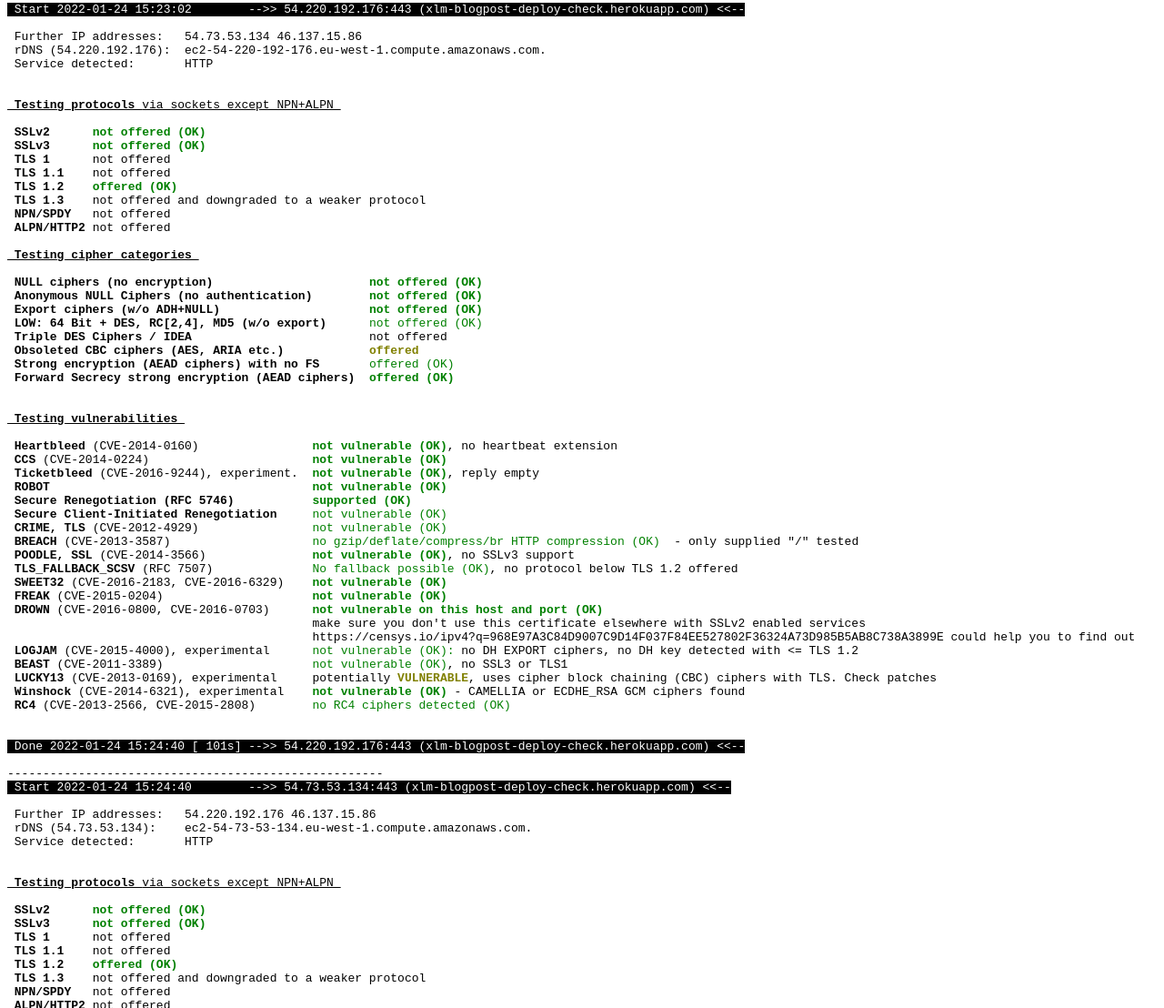
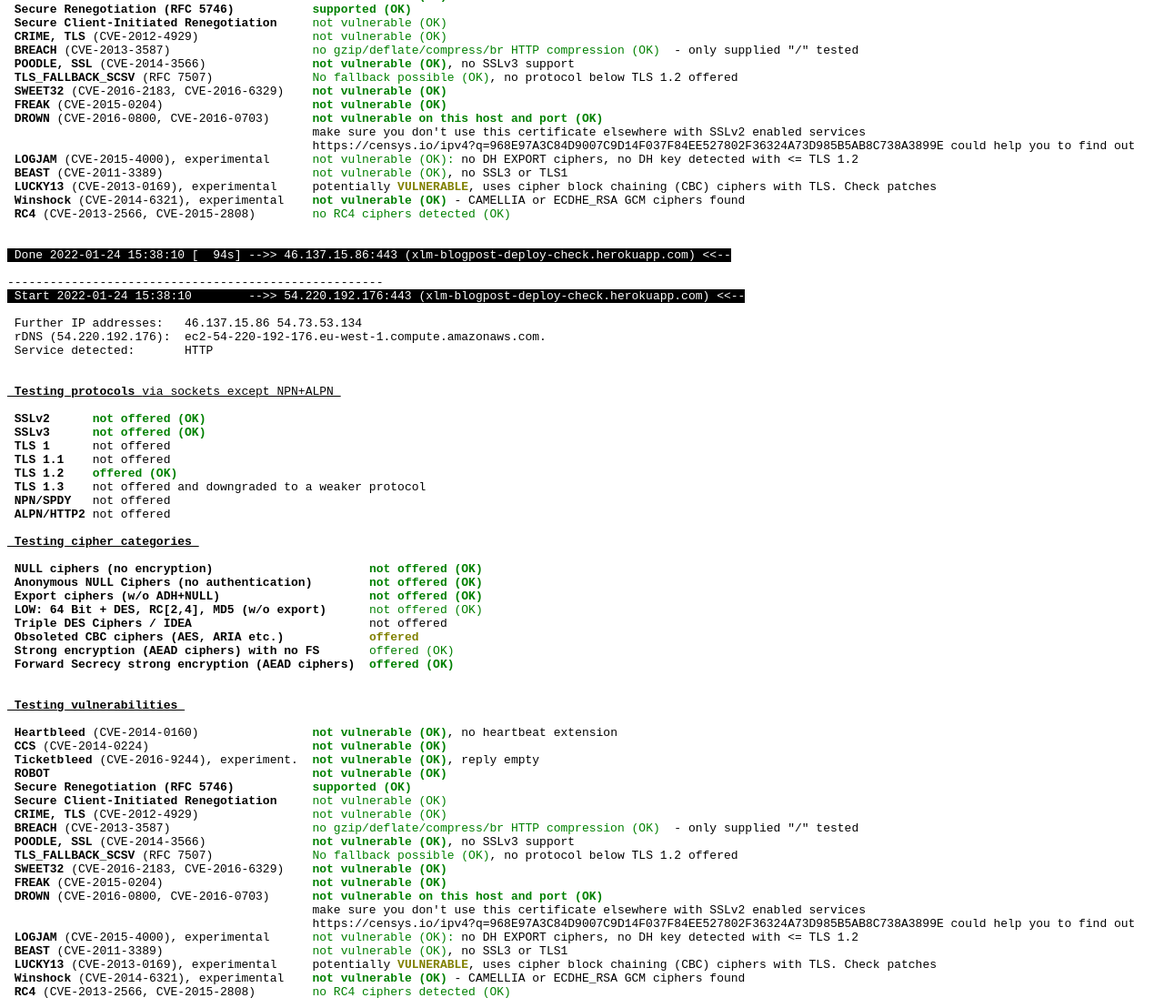
Before and after one commit to ExcelliumSA/PostDeploymentSecurityCheck-Study, a plain HTML site: page docs/index.html in a window 1280 px wide. Shown: the part 2320-3428 px from the top of the page at 91% size. Drawn offline with Linux system fonts and the light colour scheme.

Commit message:
Sync validation html report

```diff
--- a/docs/index.html
+++ b/docs/index.html
@@ -8,99 +8,6 @@
 </head>
 <body>
 <pre>
-Reading package lists...
-Building dependency tree...
-Reading state information...
-curl is already the newest version (7.68.0-1ubuntu2.7).
-wget is already the newest version (1.20.3-1ubuntu2).
-jq is already the newest version (1.6-1ubuntu0.20.04.1).
-git is already the newest version (1:2.34.1-0ppa1~ubuntu20.04.1).
-The following additional packages will be installed:
-  golang-1.13 golang-1.13-doc golang-1.13-go golang-1.13-race-detector-runtime
-  golang-1.13-src golang-doc golang-go golang-race-detector-runtime golang-src
-Suggested packages:
-  bzr | brz
-The following NEW packages will be installed:
-  golang golang-1.13 golang-1.13-doc golang-1.13-go
-  golang-1.13-race-detector-runtime golang-1.13-src golang-doc golang-go
-  golang-race-detector-runtime golang-src
-0 upgraded, 10 newly installed, 0 to remove and 17 not upgraded.
-Need to get 63.5 MB of archives.
-After this operation, 329 MB of additional disk space will be used.
-Get:1 http://azure.archive.ubuntu.com/ubuntu focal/main amd64 golang-1.13-src amd64 1.13.8-1ubuntu1 [12.6 MB]
-Get:2 http://azure.archive.ubuntu.com/ubuntu focal/main amd64 golang-1.13-go amd64 1.13.8-1ubuntu1 [47.6 MB]
-Get:3 http://azure.archive.ubuntu.com/ubuntu focal/main amd64 golang-1.13-doc all 1.13.8-1ubuntu1 [2525 kB]
-Get:4 http://azure.archive.ubuntu.com/ubuntu focal/main amd64 golang-1.13 all 1.13.8-1ubuntu1 [11.2 kB]
-Get:5 http://azure.archive.ubuntu.com/ubuntu focal/main amd64 golang-src amd64 2:1.13~1ubuntu2 [4044 B]
-Get:6 http://azure.archive.ubuntu.com/ubuntu focal/main amd64 golang-go amd64 2:1.13~1ubuntu2 [22.0 kB]
-Get:7 http://azure.archive.ubuntu.com/ubuntu focal/main amd64 golang-doc all 2:1.13~1ubuntu2 [2948 B]
-Get:8 http://azure.archive.ubuntu.com/ubuntu focal/main amd64 golang amd64 2:1.13~1ubuntu2 [2900 B]
-Get:9 http://azure.archive.ubuntu.com/ubuntu focal/main amd64 golang-1.13-race-detector-runtime amd64 0.0+svn332029-0ubuntu2 [713 kB]
-Get:10 http://azure.archive.ubuntu.com/ubuntu focal/main amd64 golang-race-detector-runtime amd64 2:1.13~1ubuntu2 [3836 B]
-Fetched 63.5 MB in 3s (24.5 MB/s)
-Selecting previously unselected package golang-1.13-src.
-(Reading database ...
-(Reading database ... 5%
-(Reading database ... 10%
-(Reading database ... 15%
-(Reading database ... 20%
-(Reading database ... 25%
-(Reading database ... 30%
-(Reading database ... 35%
-(Reading database ... 40%
-(Reading database ... 45%
-(Reading database ... 50%
-(Reading database ... 55%
-(Reading database ... 60%
-(Reading database ... 65%
-(Reading database ... 70%
-(Reading database ... 75%
-(Reading database ... 80%
-(Reading database ... 85%
-(Reading database ... 90%
-(Reading database ... 95%
-(Reading database ... 100%
-(Reading database ... 236854 files and directories currently installed.)
-Preparing to unpack .../0-golang-1.13-src_1.13.8-1ubuntu1_amd64.deb ...
-Unpacking golang-1.13-src (1.13.8-1ubuntu1) ...
-Selecting previously unselected package golang-1.13-go.
-Preparing to unpack .../1-golang-1.13-go_1.13.8-1ubuntu1_amd64.deb ...
-Unpacking golang-1.13-go (1.13.8-1ubuntu1) ...
-Selecting previously unselected package golang-1.13-doc.
-Preparing to unpack .../2-golang-1.13-doc_1.13.8-1ubuntu1_all.deb ...
-Unpacking golang-1.13-doc (1.13.8-1ubuntu1) ...
-Selecting previously unselected package golang-1.13.
-Preparing to unpack .../3-golang-1.13_1.13.8-1ubuntu1_all.deb ...
-Unpacking golang-1.13 (1.13.8-1ubuntu1) ...
-Selecting previously unselected package golang-src.
-Preparing to unpack .../4-golang-src_2%3a1.13~1ubuntu2_amd64.deb ...
-Unpacking golang-src (2:1.13~1ubuntu2) ...
-Selecting previously unselected package golang-go.
-Preparing to unpack .../5-golang-go_2%3a1.13~1ubuntu2_amd64.deb ...
-Unpacking golang-go (2:1.13~1ubuntu2) ...
-Selecting previously unselected package golang-doc.
-Preparing to unpack .../6-golang-doc_2%3a1.13~1ubuntu2_all.deb ...
-Unpacking golang-doc (2:1.13~1ubuntu2) ...
-Selecting previously unselected package golang.
-Preparing to unpack .../7-golang_2%3a1.13~1ubuntu2_amd64.deb ...
-Unpacking golang (2:1.13~1ubuntu2) ...
-Selecting previously unselected package golang-1.13-race-detector-runtime.
-Preparing to unpack .../8-golang-1.13-race-detector-runtime_0.0+svn332029-0ubuntu2_amd64.deb ...
-Unpacking golang-1.13-race-detector-runtime (0.0+svn332029-0ubuntu2) ...
-Selecting previously unselected package golang-race-detector-runtime.
-Preparing to unpack .../9-golang-race-detector-runtime_2%3a1.13~1ubuntu2_amd64.deb ...
-Unpacking golang-race-detector-runtime (2:1.13~1ubuntu2) ...
-Setting up golang-1.13-src (1.13.8-1ubuntu1) ...
-Setting up golang-1.13-race-detector-runtime (0.0+svn332029-0ubuntu2) ...
-Setting up golang-1.13-go (1.13.8-1ubuntu1) ...
-Setting up golang-src (2:1.13~1ubuntu2) ...
-Setting up golang-race-detector-runtime (2:1.13~1ubuntu2) ...
-Setting up golang-go (2:1.13~1ubuntu2) ...
-Setting up golang-1.13-doc (1.13.8-1ubuntu1) ...
-Setting up golang-1.13 (1.13.8-1ubuntu1) ...
-Setting up golang-doc (2:1.13~1ubuntu2) ...
-Setting up golang (2:1.13~1ubuntu2) ...
-Processing triggers for man-db (2.9.1-1) ...
 [+] Execute 'validate_http_security_response_headers'
  • HTTP security response headers test suites (/tmp/venom_security_headers_tests_suite.yml)
  	• Strict-Transport-Security FAILURE
@@ -160,66 +67,9 @@
 Permanent redirection to a HTTPS protocol is NOT in place.
 [+] Execute 'validate_tls_configuration'
 
-<span style="font-weight:bold;">Testing all IPv4 addresses (port 443): </span>54.220.192.176 54.73.53.134 46.137.15.86
+<span style="font-weight:bold;">Testing all IPv4 addresses (port 443): </span>54.73.53.134 46.137.15.86 54.220.192.176
 -----------------------------------------------------
-<span style="color:white;background-color:black;"> Start 2022-01-24 15:23:02        --&gt;&gt; 54.220.192.176:443 (xlm-blogpost-deploy-check.herokuapp.com) &lt;&lt;--</span>
-
- Further IP addresses:   54.73.53.134 46.137.15.86
- rDNS (54.220.192.176):  ec2-54-220-192-176.eu-west-1.compute.amazonaws.com.
- Service detected:       HTTP
-
-
-<span style="font-weight:bold;"></span><span style="text-decoration:underline;font-weight:bold;"> Testing protocols </span><span style="text-decoration:underline;">via sockets except NPN+ALPN </span>
-
-<span style="font-weight:bold;"> SSLv2      </span><span style="font-weight:bold;color:green;">not offered (OK)</span>
-<span style="font-weight:bold;"> SSLv3      </span><span style="font-weight:bold;color:green;">not offered (OK)</span>
-<span style="font-weight:bold;"> TLS 1      </span>not offered
-<span style="font-weight:bold;"> TLS 1.1    </span>not offered
-<span style="font-weight:bold;"> TLS 1.2    </span><span style="font-weight:bold;color:green;">offered (OK)</span>
-<span style="font-weight:bold;"> TLS 1.3    </span>not offered and downgraded to a weaker protocol
-<span style="font-weight:bold;"> NPN/SPDY   </span>not offered
-<span style="font-weight:bold;"> ALPN/HTTP2 </span>not offered
-
-<span style="font-weight:bold;"></span><span style="text-decoration:underline;font-weight:bold;"> Testing cipher categories </span>
-
-<span style="font-weight:bold;"> NULL ciphers (no encryption)                      </span><span style="font-weight:bold;color:green;">not offered (OK)</span>
-<span style="font-weight:bold;"> Anonymous NULL Ciphers (no authentication)        </span><span style="font-weight:bold;color:green;">not offered (OK)</span>
-<span style="font-weight:bold;"> Export ciphers (w/o ADH+NULL)                     </span><span style="font-weight:bold;color:green;">not offered (OK)</span>
-<span style="font-weight:bold;"> LOW: 64 Bit + DES, RC[2,4], MD5 (w/o export)      </span><span style="color:green;">not offered (OK)</span>
-<span style="font-weight:bold;"> Triple DES Ciphers / IDEA                         </span>not offered
-<span style="font-weight:bold;"> Obsoleted CBC ciphers (AES, ARIA etc.)            </span><span style="font-weight:bold;color:olive;">offered</span>
-<span style="font-weight:bold;"> Strong encryption (AEAD ciphers) with no FS       </span><span style="color:green;">offered (OK)</span>
-<span style="font-weight:bold;"> Forward Secrecy strong encryption (AEAD ciphers)  </span><span style="font-weight:bold;color:green;">offered (OK)</span>
-
-
-<span style="font-weight:bold;"></span><span style="text-decoration:underline;font-weight:bold;"> Testing vulnerabilities </span>
-
-<span style="font-weight:bold;"> Heartbleed</span> (CVE-2014-0160)                <span style="font-weight:bold;color:green;">not vulnerable (OK)</span>, no heartbeat extension
-<span style="font-weight:bold;"> CCS</span> (CVE-2014-0224)                       <span style="font-weight:bold;color:green;">not vulnerable (OK)</span>
-<span style="font-weight:bold;"> Ticketbleed</span> (CVE-2016-9244), experiment.  <span style="font-weight:bold;color:green;">not vulnerable (OK)</span>, reply empty
-<span style="font-weight:bold;"> ROBOT                                     </span><span style="font-weight:bold;color:green;">not vulnerable (OK)</span>
-<span style="font-weight:bold;"> Secure Renegotiation (RFC 5746)           </span><span style="font-weight:bold;color:green;">supported (OK)</span>
-<span style="font-weight:bold;"> Secure Client-Initiated Renegotiation     </span><span style="color:green;">not vulnerable (OK)</span>
-<span style="font-weight:bold;"> CRIME, TLS </span>(CVE-2012-4929)                <span style="color:green;">not vulnerable (OK)</span>
-<span style="font-weight:bold;"> BREACH</span> (CVE-2013-3587)                    <span style="color:green;">no gzip/deflate/compress/br HTTP compression (OK) </span> - only supplied &quot;/&quot; tested
-<span style="font-weight:bold;"> POODLE, SSL</span> (CVE-2014-3566)               <span style="font-weight:bold;color:green;">not vulnerable (OK)</span>, no SSLv3 support
-<span style="font-weight:bold;"> TLS_FALLBACK_SCSV</span> (RFC 7507)              <span style="color:green;">No fallback possible (OK)</span>, no protocol below TLS 1.2 offered
-<span style="font-weight:bold;"> SWEET32</span> (CVE-2016-2183, CVE-2016-6329)    <span style="font-weight:bold;color:green;">not vulnerable (OK)</span>
-<span style="font-weight:bold;"> FREAK</span> (CVE-2015-0204)                     <span style="font-weight:bold;color:green;">not vulnerable (OK)</span>
-<span style="font-weight:bold;"> DROWN</span> (CVE-2016-0800, CVE-2016-0703)      <span style="font-weight:bold;color:green;">not vulnerable on this host and port (OK)</span>
-                                           make sure you don't use this certificate elsewhere with SSLv2 enabled services
-                                           https://censys.io/ipv4?q=968E97A3C84D9007C9D14F037F84EE527802F36324A73D985B5AB8C738A3899E could help you to find out
-<span style="font-weight:bold;"> LOGJAM</span> (CVE-2015-4000), experimental      <span style="color:green;">not vulnerable (OK):</span> no DH EXPORT ciphers, no DH key detected with &lt;= TLS 1.2
-<span style="font-weight:bold;"> BEAST</span> (CVE-2011-3389)                     <span style="color:green;">not vulnerable (OK)</span>, no SSL3 or TLS1
-<span style="font-weight:bold;"> LUCKY13</span> (CVE-2013-0169), experimental     potentially <span style="font-weight:bold;color:olive;">VULNERABLE</span>, uses cipher block chaining (CBC) ciphers with TLS. Check patches
-<span style="font-weight:bold;"> Winshock</span> (CVE-2014-6321), experimental    <span style="font-weight:bold;color:green;">not vulnerable (OK)</span> - CAMELLIA or ECDHE_RSA GCM ciphers found
-<span style="font-weight:bold;"> RC4</span> (CVE-2013-2566, CVE-2015-2808)        <span style="color:green;">no RC4 ciphers detected (OK)</span>
-
-
-<span style="color:white;background-color:black;"> Done 2022-01-24 15:24:40 [ 101s] --&gt;&gt; 54.220.192.176:443 (xlm-blogpost-deploy-check.herokuapp.com) &lt;&lt;--</span>
-
------------------------------------------------------
-<span style="color:white;background-color:black;"> Start 2022-01-24 15:24:40        --&gt;&gt; 54.73.53.134:443 (xlm-blogpost-deploy-check.herokuapp.com) &lt;&lt;--</span>
+<span style="color:white;background-color:black;"> Start 2022-01-24 15:36:38        --&gt;&gt; 54.73.53.134:443 (xlm-blogpost-deploy-check.herokuapp.com) &lt;&lt;--</span>
 
  Further IP addresses:   54.220.192.176 46.137.15.86
  rDNS (54.73.53.134):    ec2-54-73-53-134.eu-west-1.compute.amazonaws.com.
@@ -273,10 +123,10 @@
 <span style="font-weight:bold;"> RC4</span> (CVE-2013-2566, CVE-2015-2808)        <span style="color:green;">no RC4 ciphers detected (OK)</span>
 
 
-<span style="color:white;background-color:black;"> Done 2022-01-24 15:26:19 [ 200s] --&gt;&gt; 54.73.53.134:443 (xlm-blogpost-deploy-check.herokuapp.com) &lt;&lt;--</span>
+<span style="color:white;background-color:black;"> Done 2022-01-24 15:37:23 [  47s] --&gt;&gt; 54.73.53.134:443 (xlm-blogpost-deploy-check.herokuapp.com) &lt;&lt;--</span>
 
 -----------------------------------------------------
-<span style="color:white;background-color:black;"> Start 2022-01-24 15:26:19        --&gt;&gt; 46.137.15.86:443 (xlm-blogpost-deploy-check.herokuapp.com) &lt;&lt;--</span>
+<span style="color:white;background-color:black;"> Start 2022-01-24 15:37:23        --&gt;&gt; 46.137.15.86:443 (xlm-blogpost-deploy-check.herokuapp.com) &lt;&lt;--</span>
 
  Further IP addresses:   54.220.192.176 54.73.53.134
  rDNS (46.137.15.86):    ec2-46-137-15-86.eu-west-1.compute.amazonaws.com.
@@ -330,20 +180,79 @@
 <span style="font-weight:bold;"> RC4</span> (CVE-2013-2566, CVE-2015-2808)        <span style="color:green;">no RC4 ciphers detected (OK)</span>
 
 
-<span style="color:white;background-color:black;"> Done 2022-01-24 15:27:59 [ 300s] --&gt;&gt; 46.137.15.86:443 (xlm-blogpost-deploy-check.herokuapp.com) &lt;&lt;--</span>
+<span style="color:white;background-color:black;"> Done 2022-01-24 15:38:10 [  94s] --&gt;&gt; 46.137.15.86:443 (xlm-blogpost-deploy-check.herokuapp.com) &lt;&lt;--</span>
 
 -----------------------------------------------------
-<span style="font-weight:bold;">Done testing now all IP addresses (on port 443): </span>54.220.192.176 54.73.53.134 46.137.15.86
+<span style="color:white;background-color:black;"> Start 2022-01-24 15:38:10        --&gt;&gt; 54.220.192.176:443 (xlm-blogpost-deploy-check.herokuapp.com) &lt;&lt;--</span>
+
+ Further IP addresses:   46.137.15.86 54.73.53.134
+ rDNS (54.220.192.176):  ec2-54-220-192-176.eu-west-1.compute.amazonaws.com.
+ Service detected:       HTTP
+
+
+<span style="font-weight:bold;"></span><span style="text-decoration:underline;font-weight:bold;"> Testing protocols </span><span style="text-decoration:underline;">via sockets except NPN+ALPN </span>
+
+<span style="font-weight:bold;"> SSLv2      </span><span style="font-weight:bold;color:green;">not offered (OK)</span>
+<span style="font-weight:bold;"> SSLv3      </span><span style="font-weight:bold;color:green;">not offered (OK)</span>
+<span style="font-weight:bold;"> TLS 1      </span>not offered
+<span style="font-weight:bold;"> TLS 1.1    </span>not offered
+<span style="font-weight:bold;"> TLS 1.2    </span><span style="font-weight:bold;color:green;">offered (OK)</span>
+<span style="font-weight:bold;"> TLS 1.3    </span>not offered and downgraded to a weaker protocol
+<span style="font-weight:bold;"> NPN/SPDY   </span>not offered
+<span style="font-weight:bold;"> ALPN/HTTP2 </span>not offered
+
+<span style="font-weight:bold;"></span><span style="text-decoration:underline;font-weight:bold;"> Testing cipher categories </span>
+
+<span style="font-weight:bold;"> NULL ciphers (no encryption)                      </span><span style="font-weight:bold;color:green;">not offered (OK)</span>
+<span style="font-weight:bold;"> Anonymous NULL Ciphers (no authentication)        </span><span style="font-weight:bold;color:green;">not offered (OK)</span>
+<span style="font-weight:bold;"> Export ciphers (w/o ADH+NULL)                     </span><span style="font-weight:bold;color:green;">not offered (OK)</span>
+<span style="font-weight:bold;"> LOW: 64 Bit + DES, RC[2,4], MD5 (w/o export)      </span><span style="color:green;">not offered (OK)</span>
+<span style="font-weight:bold;"> Triple DES Ciphers / IDEA                         </span>not offered
+<span style="font-weight:bold;"> Obsoleted CBC ciphers (AES, ARIA etc.)            </span><span style="font-weight:bold;color:olive;">offered</span>
+<span style="font-weight:bold;"> Strong encryption (AEAD ciphers) with no FS       </span><span style="color:green;">offered (OK)</span>
+<span style="font-weight:bold;"> Forward Secrecy strong encryption (AEAD ciphers)  </span><span style="font-weight:bold;color:green;">offered (OK)</span>
+
+
+<span style="font-weight:bold;"></span><span style="text-decoration:underline;font-weight:bold;"> Testing vulnerabilities </span>
+
+<span style="font-weight:bold;"> Heartbleed</span> (CVE-2014-0160)                <span style="font-weight:bold;color:green;">not vulnerable (OK)</span>, no heartbeat extension
+<span style="font-weight:bold;"> CCS</span> (CVE-2014-0224)                       <span style="font-weight:bold;color:green;">not vulnerable (OK)</span>
+<span style="font-weight:bold;"> Ticketbleed</span> (CVE-2016-9244), experiment.  <span style="font-weight:bold;color:green;">not vulnerable (OK)</span>, reply empty
+<span style="font-weight:bold;"> ROBOT                                     </span><span style="font-weight:bold;color:green;">not vulnerable (OK)</span>
+<span style="font-weight:bold;"> Secure Renegotiation (RFC 5746)           </span><span style="font-weight:bold;color:green;">supported (OK)</span>
+<span style="font-weight:bold;"> Secure Client-Initiated Renegotiation     </span><span style="color:green;">not vulnerable (OK)</span>
+<span style="font-weight:bold;"> CRIME, TLS </span>(CVE-2012-4929)                <span style="color:green;">not vulnerable (OK)</span>
+<span style="font-weight:bold;"> BREACH</span> (CVE-2013-3587)                    <span style="color:green;">no gzip/deflate/compress/br HTTP compression (OK) </span> - only supplied &quot;/&quot; tested
+<span style="font-weight:bold;"> POODLE, SSL</span> (CVE-2014-3566)               <span style="font-weight:bold;color:green;">not vulnerable (OK)</span>, no SSLv3 support
+<span style="font-weight:bold;"> TLS_FALLBACK_SCSV</span> (RFC 7507)              <span style="color:green;">No fallback possible (OK)</span>, no protocol below TLS 1.2 offered
+<span style="font-weight:bold;"> SWEET32</span> (CVE-2016-2183, CVE-2016-6329)    <span style="font-weight:bold;color:green;">not vulnerable (OK)</span>
+<span style="font-weight:bold;"> FREAK</span> (CVE-2015-0204)                     <span style="font-weight:bold;color:green;">not vulnerable (OK)</span>
+<span style="font-weight:bold;"> DROWN</span> (CVE-2016-0800, CVE-2016-0703)      <span style="font-weight:bold;color:green;">not vulnerable on this host and port (OK)</span>
+                                           make sure you don't use this certificate elsewhere with SSLv2 enabled services
+                                           https://censys.io/ipv4?q=968E97A3C84D9007C9D14F037F84EE527802F36324A73D985B5AB8C738A3899E could help you to find out
+<span style="font-weight:bold;"> LOGJAM</span> (CVE-2015-4000), experimental      <span style="color:green;">not vulnerable (OK):</span> no DH EXPORT ciphers, no DH key detected with &lt;= TLS 1.2
+<span style="font-weight:bold;"> BEAST</span> (CVE-2011-3389)                     <span style="color:green;">not vulnerable (OK)</span>, no SSL3 or TLS1
+<span style="font-weight:bold;"> LUCKY13</span> (CVE-2013-0169), experimental     potentially <span style="font-weight:bold;color:olive;">VULNERABLE</span>, uses cipher block chaining (CBC) ciphers with TLS. Check patches
+<span style="font-weight:bold;"> Winshock</span> (CVE-2014-6321), experimental    <span style="font-weight:bold;color:green;">not vulnerable (OK)</span> - CAMELLIA or ECDHE_RSA GCM ciphers found
+<span style="font-weight:bold;"> RC4</span> (CVE-2013-2566, CVE-2015-2808)        <span style="color:green;">no RC4 ciphers detected (OK)</span>
+
+
+<span style="color:white;background-color:black;"> Done 2022-01-24 15:38:58 [ 142s] --&gt;&gt; 54.220.192.176:443 (xlm-blogpost-deploy-check.herokuapp.com) &lt;&lt;--</span>
+
+-----------------------------------------------------
+<span style="font-weight:bold;">Done testing now all IP addresses (on port 443): </span>54.73.53.134 46.137.15.86 54.220.192.176
 
 6 issue(s) found.
 [+] Execute 'validate_exposed_content'
 /home/runner/work/PostDeploymentSecurityCheck-Study/PostDeploymentSecurityCheck-Study
-0 excluded item(s) found.
+
+deploy.key              [Status: 200, Size: 1674, Words: 7, Lines: 27]
+1 excluded item(s) found.
 Expression framework usage disclosed (0 = no): 1
 Error handling misconfiguration (0 = no): 0
 [+] Cleanup
 [+] RC
-10
+11
 </pre>
 </body>
 </html>
```
